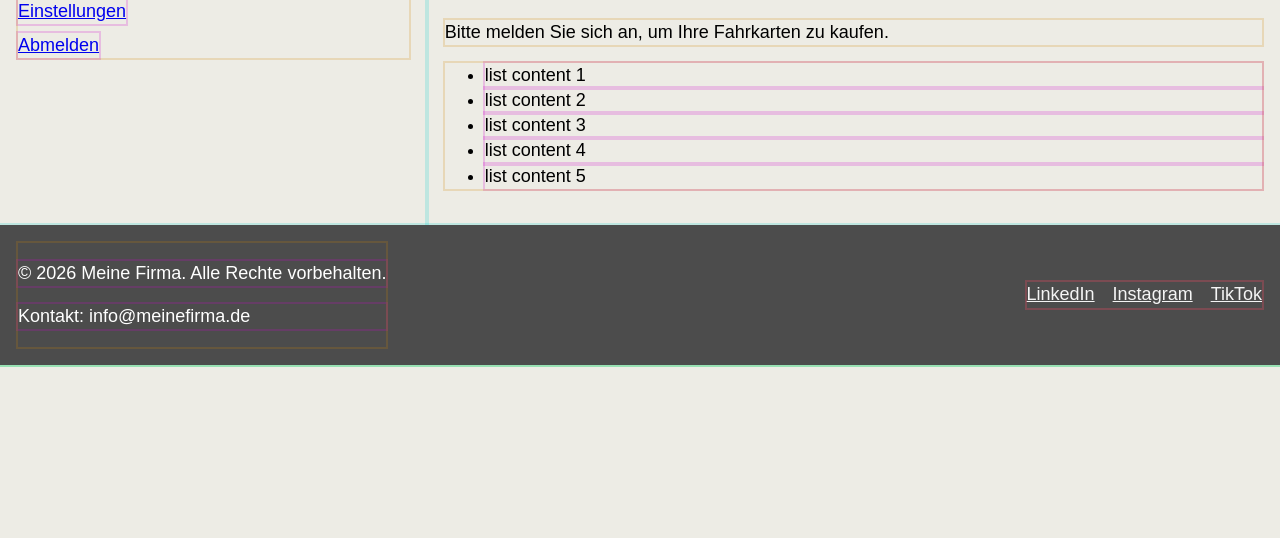
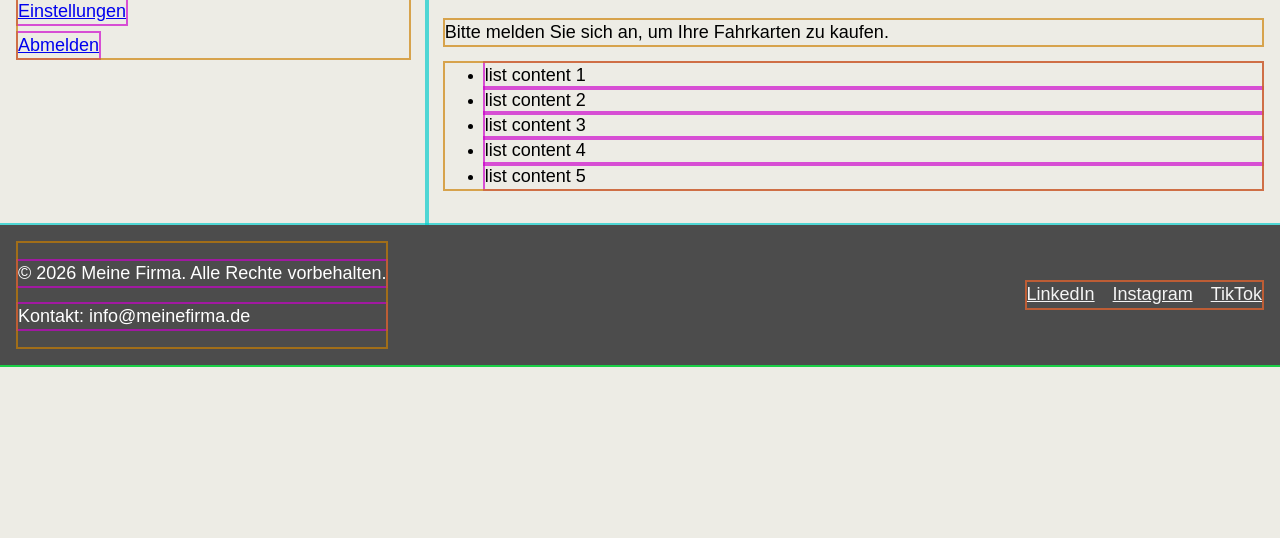
Before and after one commit to zenbox/marius-project, a plain HTML site: page index.html in a window 1280 px wide. Shown: the part 262-800 px from the top of the page. Drawn offline with Linux system fonts and the light colour scheme; files whose address does not match are found by name.

Commit message:
refactor: update link styles and outline opacity in CSS and SASS files

```diff
--- a/index.html
+++ b/index.html
@@ -45,7 +45,9 @@
             <!-- /Navigation component -->
         </nav>
 
-        <main class="maincontent">
+        <main
+            id="my-id"
+            class="maincontent">
             <h1>Willkommen bei myÖNV</h1>
             <p>Bitte melden Sie sich an, um Ihre Fahrkarten zu kaufen.</p>
             <ul>
--- a/src/sass/_footer.scss
+++ b/src/sass/_footer.scss
@@ -24,7 +24,7 @@
 
     // Theme
     a {
-        &:link,
+        &[href],
         &:hover,
         &:active,
         &:visited {
--- a/src/sass/_theme-development.scss
+++ b/src/sass/_theme-development.scss
@@ -8,10 +8,10 @@
 // @see i.e. inspired by ... {link to}
 // @license MIT {https://opensource.org/licenses/MIT}
 // @copyright (c) 2026 Michael Reichart, Cologne
-$green: #00cc0033;
-$cyan: #00cccc33;
-$orange: #cc800033;
-$magenta: #cc00cc33;
+$green: #00cc00aa;
+$cyan: #00ccccaa;
+$orange: #cc8000aa;
+$magenta: #cc00ccaa;
 
 $style: solid;
 $width: 2px;
```
Also changed, not shown: assets/css/style.css.
